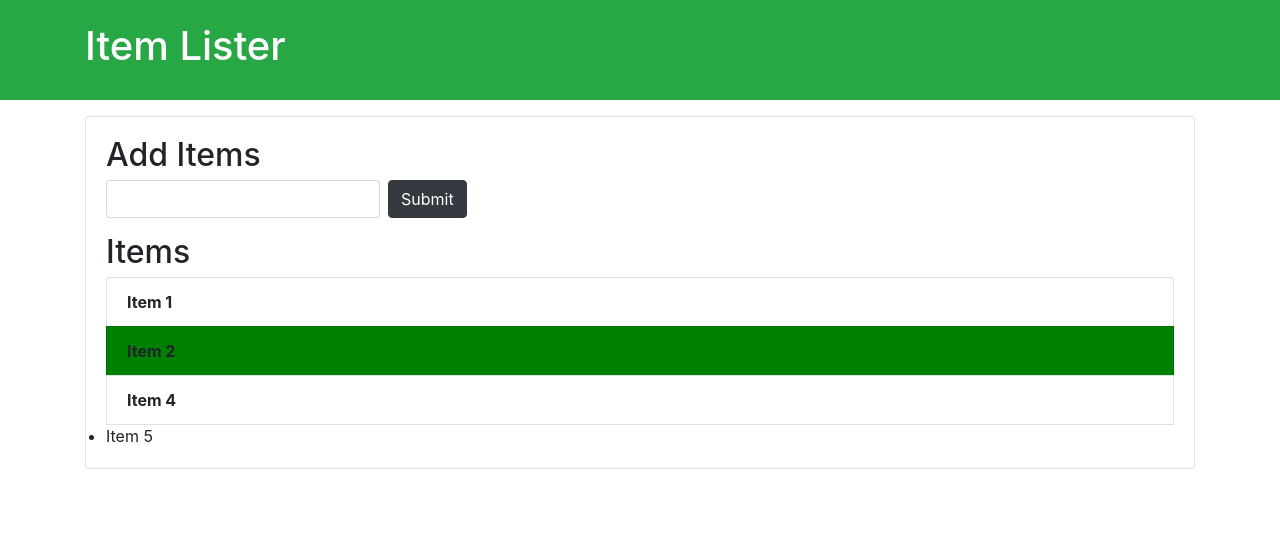
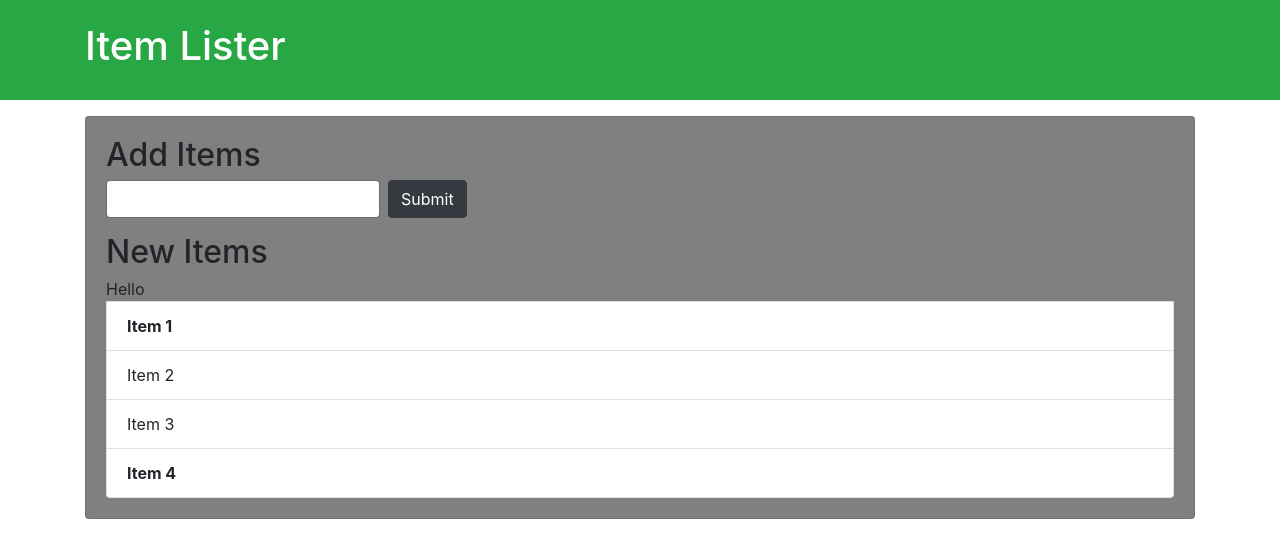
Before and after one commit to thethamizh/titan, a plain HTML site: page index.html in a window 1280 px wide. Drawn offline with nearby package versions, Linux system fonts and the light colour scheme.

Commit message:
modified domcd

```diff
--- a/dom.js
+++ b/dom.js
@@ -1,20 +1,71 @@
-// let header = document.getElementById('main-header');
-// header.style.borderBottom = 'solid 3px #000';
-// let items=document.getElementsByClassName('list-group-item');
-// for (let i=0; i<items.length; i++){
-//     items[i].style.backgroundColor = "#f4f4f4";
-//     items[i].style.fontWeight= "bold";
+// // let header = document.getElementById('main-header');
+// // header.style.borderBottom = 'solid 3px #000';
+// // let items=document.getElementsByClassName('list-group-item');
+// // for (let i=0; i<items.length; i++){
+// //     items[i].style.backgroundColor = "#f4f4f4";
+// //     items[i].style.fontWeight= "bold";
+// // }
+// // items[2].style.backgroundColor= "green";
+// // let newitem=document.getElementsByClassName('newitem');
+// // newitem[0].style.fontWeight = "bold";
+// // let tagitem=document.getElementsByTagName('li');
+// // tagitem[4].style.border = 'solid 4px #000';
+
+// // QuerySelector //
+// let bolditem = document.querySelectorAll('.list-group-item');
+// for (i=0; i<bolditem.length; i++){
+//     bolditem[i].style.fontWeight='bold';
 // }
-// items[2].style.backgroundColor= "green";
-// let newitem=document.getElementsByClassName('newitem');
-// newitem[0].style.fontWeight = "bold";
-// let tagitem=document.getElementsByTagName('li');
-// tagitem[4].style.border = 'solid 4px #000';
+// bolditem[1].style.backgroundColor='green';
+// bolditem[2].style.display='None';
 
-// QuerySelector //
-let bolditem = document.querySelectorAll('.list-group-item');
-for (i=0; i<bolditem.length; i++){
-    bolditem[i].style.fontWeight='bold';
-}
-bolditem[1].style.backgroundColor='green';
-bolditem[2].style.display='None';
+// parentElement
+let itemslist=document.querySelector('#items');
+console.log(itemslist.parentNode);
+itemslist.parentNode.style.backgroundColor="grey";
+
+// lastelementchild
+console.log(itemslist.lastElementChild);
+itemslist.lastElementChild.style.fontWeight='bold'
+// lastchild
+console.log(itemslist.lastChild);
+// firstelementchild
+console.log(itemslist.firstElementChild);
+itemslist.firstElementChild.style.fontWeight='bold'
+
+// firstchild
+console.log(itemslist.firstChild);
+
+// nextsibling
+console.log(itemslist.nextSibling);
+
+// nextelementsibling
+console.log(itemslist.nextElementSibling);
+
+// previoussibling
+console.log(itemslist.previousSibling);
+
+// previouselementsibling
+console.log(itemslist.previousElementSibling);
+itemslist.previousElementSibling.textContent='New Items'
+
+
+// createelement
+let newdiv=document.createElement('div');
+newdiv.className='newdiv';
+
+// setAttribute
+newdiv.setAttribute('title','newdiv');
+// createtesxtnode
+let newtext=document.createTextNode('Hello');
+
+// appendchild
+newdiv.appendChild(newtext);
+console.log(newdiv);
+
+let container=document.querySelector('header .container');
+let h1=document.querySelector('header h1');
+container.insertBefore(newdiv,h1);
+let container1=document.querySelector('.list-group');
+let h2=document.querySelector('li:first-child');
+container1.insertBefore(newdiv,h2);
--- a/index.html
+++ b/index.html
@@ -26,9 +26,8 @@
       <li class="list-group-item">Item 2</li>
       <li class="list-group-item">Item 3</li>
       <li class="list-group-item">Item 4</li>
-      <li class="newitem">Item 5</li>
     </ul>
-
+   <span></span>
    </div>
   </div>
 <script src="dom.js"></script>
```
